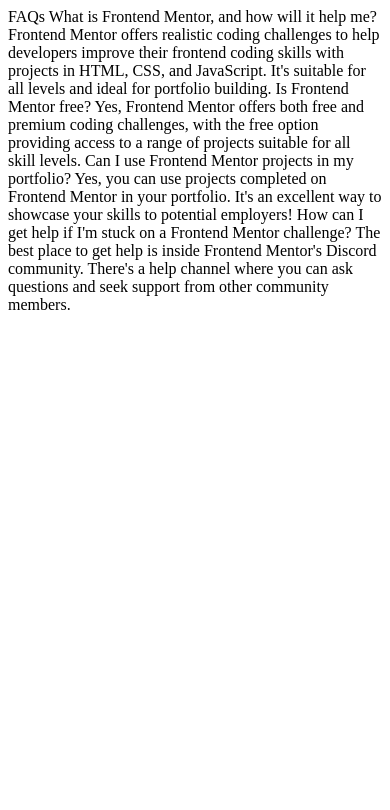
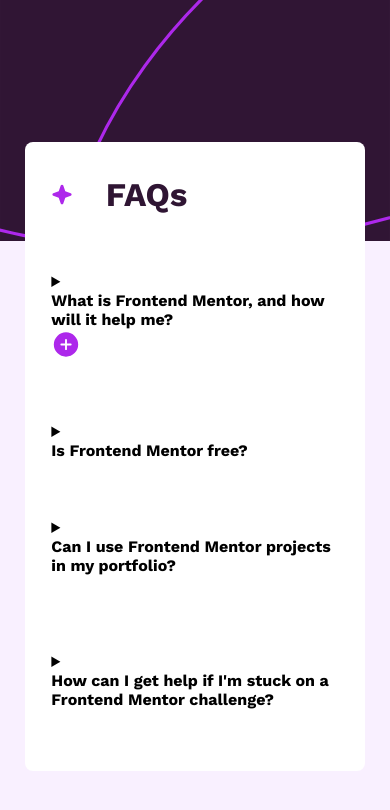
Before and after one commit to GrantWebster/faq-accordion, a plain HTML site: page index.html in a window 390 px wide. Drawn offline with nearby package versions, Linux system fonts and the light colour scheme.

Commit message:
Building mobile Accordion

```diff
--- a/index.css
+++ b/index.css
@@ -1,15 +1,81 @@
 /* Reset Border Box */
-html {
+* {
   box-sizing: border-box;
-  -webkit-font-smoothing: antialiased;
-  -moz-osx-font-smoothing: grayscale;
   font-size: 16px;
-  margin: 0 0;
-  padding: 0 0;
+  margin: 0px 0px;
+  padding: 0px 0px;
+  font-family: 'Work Sans', sans-serif;
 }
 
-*,
-*:before,
-*:after {
-  box-sizing: inherit;
+.background {
+  background-image: url("./assets/images/background-pattern-mobile.svg");
+  background-repeat: no-repeat;
+  background-size: 100vw;
 }
+
+.content-container {
+  display: flex;
+  flex-direction: column;
+  justify-self: flex-start;
+  max-width: 87%;
+  margin: 8.875rem auto 0 auto;
+  padding: 2.0625rem 1.625rem;
+  border-radius: 0.5rem;
+  background-color: hsl(0, 0%, 100%);
+}
+
+.heading {
+  margin-bottom: 29px;
+}
+
+.heading > * {
+  display: inline;
+}
+
+h1 {
+  font-size: 33px;
+  font-weight: 700;
+  margin-left: 1.6875rem;
+}
+
+.star-icon {
+  width: 1.375rem;
+}
+
+.faq-question {
+  margin: 29px 0;
+}
+
+.question-details {
+
+}
+
+.question-title {
+
+}
+
+/* --- Color Section --- */
+
+.Light-pink {
+  color: hsl(275, 100%, 97%);
+}
+
+.grayish-purple {
+  color: hsl(292, 16%, 49%);
+}
+
+.dark-purple {
+  color: hsl(292, 42%, 14%);
+}
+
+.light-pink-bg {
+  background-color: hsl(275, 100%, 97%);
+}
+
+.grayish-purple-bg {
+  background-color: hsl(292, 16%, 49%);
+}
+
+.dark-purple-bg {
+  background-color: hsl(292, 42%, 14%);
+}
--- a/index.html
+++ b/index.html
@@ -5,41 +5,71 @@
   <meta name="viewport" content="width=device-width, initial-scale=1.0">
 
   <link rel="icon" type="image/png" sizes="32x32" href="./assets/images/favicon-32x32.png">
-  <link rel="stylesheet" href="index.css">
+  <link rel="preconnect" href="https://fonts.googleapis.com">
+  <link rel="preconnect" href="https://fonts.gstatic.com" crossorigin>
+  <link href="https://fonts.googleapis.com/css2?family=Work+Sans:wght@400;600;700&display=swap" rel="stylesheet">
+  <link rel="stylesheet" href="./index.css">
 
   <title>Frontend Mentor | FAQ accordion</title>
 
 </head>
-<body>
+<body class="background light-pink-bg">
 
-    <main class="content-container">
+  <main class="content-container">
 
-    </main>
-  FAQs
+    <div class="heading">
+      <img class="star-icon" src="./assets/images/icon-star.svg" alt="star icon">
+      <h1 class="dark-purple">FAQs</h1>
+    </div>
 
-  What is Frontend Mentor, and how will it help me?
+    <div class="faq-question">
 
-  Frontend Mentor offers realistic coding challenges to help developers improve their
-  frontend coding skills with projects in HTML, CSS, and JavaScript. It's suitable for
-  all levels and ideal for portfolio building.
+      <details class="question-details">
+        <summary class="question-title">
+          <h3>What is Frontend Mentor, and how will it help me?</h3><img src="./assets/images/icon-plus.svg" alt="plus icon">
+        </summary>
+        <p class="project-description">Frontend Mentor offers realistic coding challenges to help developers improve their frontend coding skills with projects in HTML, CSS, and JavaScript. It's suitable for all levels and ideal for portfolio building.</p>
+      </details>
 
-  Is Frontend Mentor free?
+    </div>
 
-  Yes, Frontend Mentor offers both free and premium coding challenges, with the free
-  option providing access to a range of projects suitable for all skill levels.
+    <div class="faq-question">
 
-  Can I use Frontend Mentor projects in my portfolio?
+      <details class="question-details">
+        <summary class="question-title">
+          <h3>Is Frontend Mentor free?</h3>
+        </summary>
+        <p class="project-description">Yes, Frontend Mentor offers both free and premium coding challenges, with the free option providing access to a range of projects suitable for all skill levels.</p>
+      </details>
 
-  Yes, you can use projects completed on Frontend Mentor in your portfolio. It's an excellent
-  way to showcase your skills to potential employers!
+    </div>
 
-  How can I get help if I'm stuck on a Frontend Mentor challenge?
+    <div class="faq-question">
 
-  The best place to get help is inside Frontend Mentor's Discord community. There's a help
-  channel where you can ask questions and seek support from other community members.
+      <details class="question-details">
+        <summary class="question-title">
+          <h3>Can I use Frontend Mentor projects in my portfolio?</h3> <img src="" alt="">
+        </summary>
+        <p class="project-description">Yes, you can use projects completed on Frontend Mentor in your portfolio. It's an excellent way to showcase your skills to potential employers!</p>
+      </details>
 
-    <script src="index.js">
-    </script>
+    </div>
+
+    <div class="faq-question">
+
+      <details class="question-details">
+        <summary class="question-title">
+          <h3>How can I get help if I'm stuck on a Frontend Mentor challenge?</h3>
+        </summary>
+        <p class="project-description">The best place to get help is inside Frontend Mentor's Discord community. There's a help channel where you can ask questions and seek support from other community members.</p>
+      </details>
+
+    </div>
+
+
+  </main>
+
+  <script src="index.js"></script>
 
 </body>
 </html>
```
Also changed, not shown: assets/fonts/OFL.txt (deleted), assets/fonts/README.txt (deleted), assets/fonts/WorkSans-Italic-VariableFont_wght.ttf (deleted), assets/fonts/WorkSans-VariableFont_wght.ttf (deleted), assets/fonts/static/WorkSans-Bold.ttf (deleted), assets/fonts/static/WorkSans-Regular.ttf (deleted), assets/fonts/static/WorkSans-SemiBold.ttf (deleted), 1 other file.
